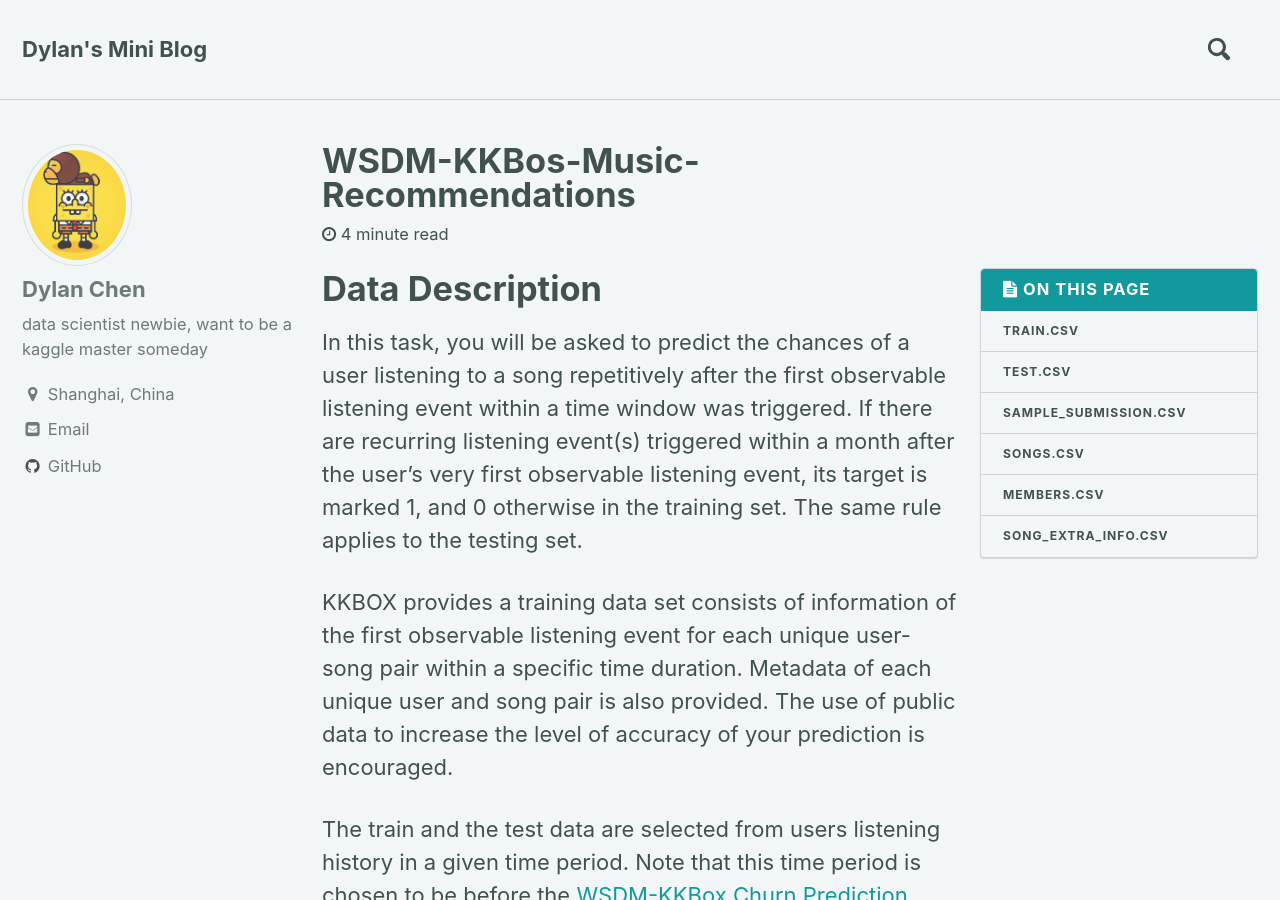
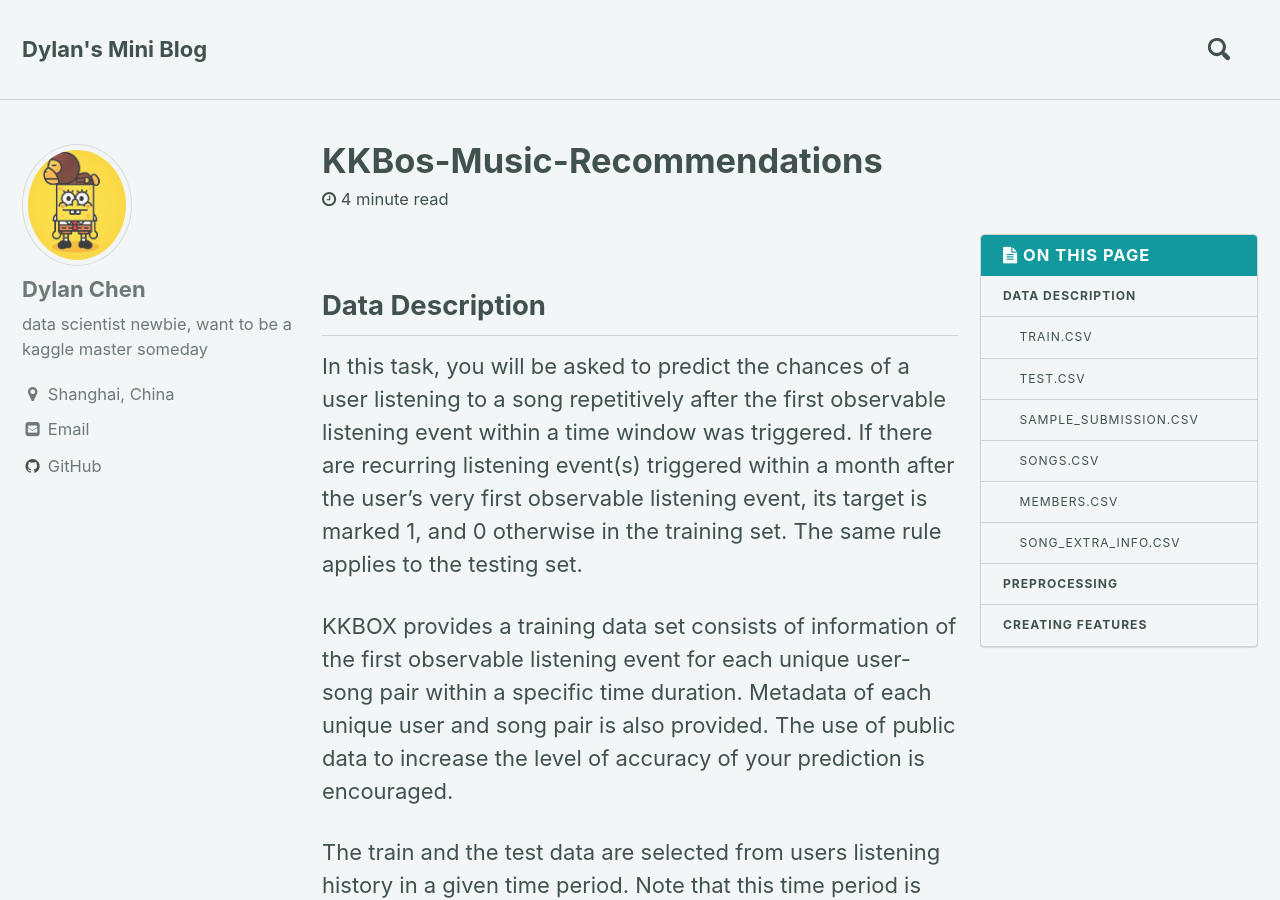
Before and after one commit to dylanchen0114/blog_pages, a Jekyll site: the page built from _posts/2017-01-02-music-recommendations.md, in a window 1280 px wide and 900 px high. Built offline with Jekyll 4.4.1, drawn with Linux system fonts in a browser that asks for light colours.

Commit message:
music-recommendation

```diff
--- a/_posts/2017-01-02-music-recommendations.md
+++ b/_posts/2017-01-02-music-recommendations.md
@@ -1,5 +1,5 @@
 ---
-title: "WSDM-KKBos-Music-Recommendations"
+title: "KKBos-Music-Recommendations"
 comments: true
 share: true
 toc: true
@@ -9,7 +9,7 @@
   - Kaggel
 ---
 
-# Data Description
+## Data Description
 
 In this task, you will be asked to predict the chances of a user listening to a song repetitively after the first observable listening event within a time window was triggered. If there are recurring listening event(s) triggered within a month after the user’s very first observable listening event, its target is marked 1, and 0 otherwise in the training set. The same rule applies to the testing set.
 
@@ -17,7 +17,7 @@
 
 The train and the test data are selected from users listening history in a given time period. Note that this time period is chosen to be before the [WSDM-KKBox Churn Prediction](https://www.kaggle.com/c/kkbox-churn-prediction-challenge) time period. The train and test sets are split based on time, and the split of public/private are based on unique user/song pairs.
 
-## train.csv
+### train.csv
 
 -  msno: user id
 -  song_id: song id
@@ -26,7 +26,7 @@
 -  source_type: an entry point a user first plays music on mobile apps. An entry point could be `album`, `online-playlist`, `song` .. etc.
 -  target: this is the target variable. `target=1` means there are recurring listening event(s) triggered within a month after the user’s very first observable listening event, `target=0` otherwise .
 
-## test.csv
+### test.csv
 
 -  id: row id (will be used for submission)
 -  msno: user id
@@ -35,14 +35,14 @@
 -  source_screen_name: name of the layout a user sees.
 -  source_type: an entry point a user first plays music on mobile apps. An entry point could be `album`, `online-playlist`, `song` .. etc.
 
-## sample_submission.csv
+### sample_submission.csv
 
 sample submission file in the format that we expect you to submit
 
 -  id: same as `id` in `test.csv`
 -  target: this is the target variable. `target=1` means there are recurring listening event(s) triggered within a month after the user’s very first observable listening event, `target=0` otherwise .
 
-## songs.csv
+### songs.csv
 
 The songs. Note that data is in unicode.
 
@@ -54,7 +54,7 @@
 -  lyricist
 -  language
 
-## members.csv
+### members.csv
 
 user information.
 
@@ -66,17 +66,17 @@
 -  registration_init_time: format `%Y%m%d`
 -  expiration_date: format `%Y%m%d`
 
-## song_extra_info.csv
+### song_extra_info.csv
 
 -  song_id
 -  song name - the name of the song.
 -  isrc - [International Standard Recording Code](https://en.wikipedia.org/wiki/International_Standard_Recording_Code), theoretically can be used as an identity of a song. However, what worth to note is, ISRCs generated from providers have not been officially verified; therefore the information in ISRC, such as country code and reference year, can be misleading/incorrect. Multiple songs could share one ISRC since a single recording could be re-published several times.
 
-# Preprocessing
+## Preprocessing
 
 Simply label encoding on categorical features, note that LabelEncoder cannot process columns with mixed type, so nan must be changed to string or int if exist.
 
-# Creating Features
+## Creating Features
 
 Splitting train into two parts, where last 35% of train for generation table of features, and the rest of the data was used as a history.
 
```
